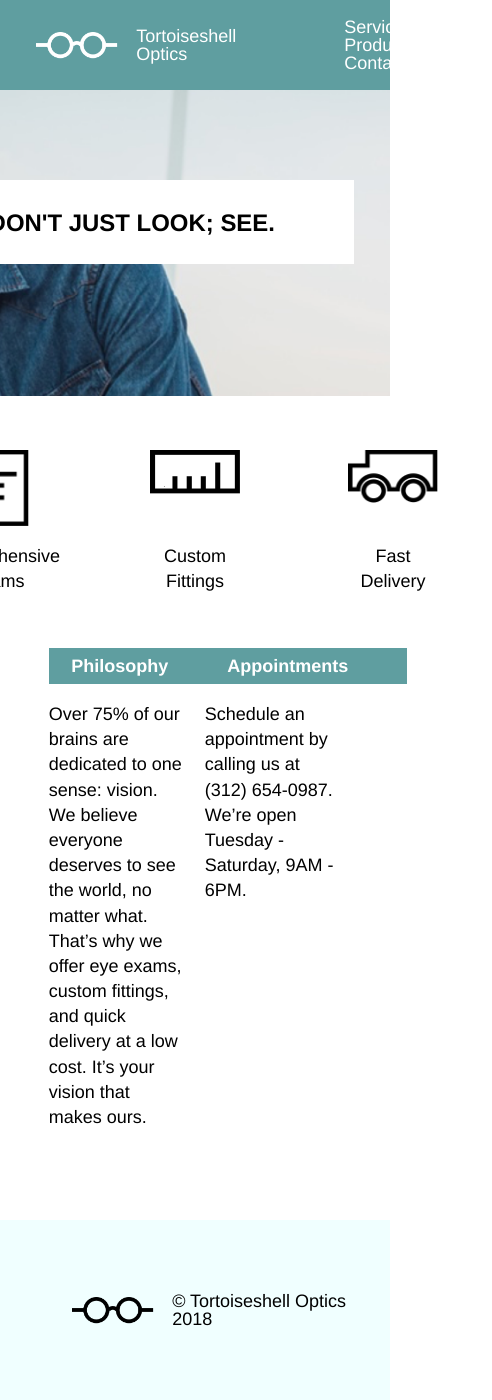
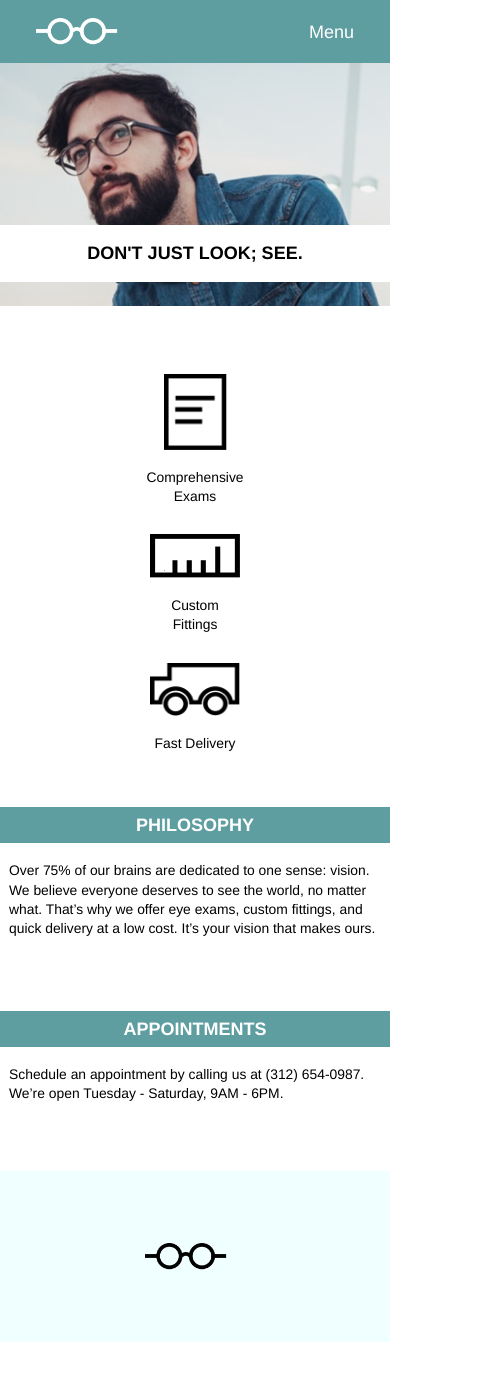
Before and after one commit to thankshermione/tortoiseshelloptics, a plain HTML site: page index.html in a window 390 px wide. Shown: the whole page, 492 px wide, since content can reach past the window. After the commit the page ends 1342 px from the top, so only its background shows below. Drawn offline with Linux system fonts and the light colour scheme.

Commit message:
finish media queries and site

```diff
--- a/index.html
+++ b/index.html
@@ -20,10 +20,13 @@
 					<img src="resources/images/logo-white.png" alt="logo">
 					<span>Tortoiseshell Optics</span>
 				</div>
-				<nav>
+				<nav class="spreadmenu">
 					<span>Services</span>
 					<span>Products</span>
 					<span>Contact</span>
+				</nav>
+				<nav class="shortmenu">
+					<span>Menu</span>
 				</nav>
 			</div>
 
@@ -45,11 +48,11 @@
 				<!-- Services Section -->
 
 				<article class="services">
-					<section class="serviceblock">
+					<section class="serviceblock top">
 						<img class="paper" src="resources/images/paper-icon.png" alt="paper icon">
 						<h3>Comprehensive Exams</h3>
 					</section>
-					<section class="serviceblock">
+					<section class="serviceblock top">
 						<img class="otherimage" src="resources/images/ruler-icon.png" alt="ruler icon">
 						<h3>Custom Fittings</h3>
 					</section>
@@ -63,11 +66,11 @@
 
 				<article class="about">
 					<section class="aboutblock initial">
-						<h2>Philosophy</h2>
+						<h2>PHILOSOPHY</h2>
 						<p>Over 75% of our brains are dedicated to one sense: vision. We believe everyone deserves to see the world, no matter what. That’s why we offer eye exams, custom fittings, and quick delivery at a low cost. It’s your vision that makes ours.</p>
 					</section>
 					<section class="aboutblock">
-						<h2>Appointments</h2>
+						<h2>APPOINTMENTS</h2>
 						<p>Schedule an appointment by calling us at (312) 654-0987. We’re open Tuesday - Saturday, 9AM - 6PM.</p>
 					</section>
 				</article>
@@ -81,7 +84,7 @@
 			<div class="container">
 				<div class="logo">
 					<img src="resources/images/logo-black.png" alt="logo">
-					&copy; Tortoiseshell Optics 2018
+					<span>&copy; Tortoiseshell Optics 2018</span>
 				</div>
 			</div>
 		</footer>
--- a/resources/css/style.css
+++ b/resources/css/style.css
@@ -34,6 +34,7 @@ header .container,
  	align-items: center;
 }
 
+
 	/* Site Container */
 
 .container {
@@ -48,6 +49,7 @@ header .container,
 		width: 100%;
 	}
 }
+
 
  	/* Header */
 
@@ -64,6 +66,19 @@ header {
 @media only screen and (max-width: 1024px) {
 	header {
 		height: 22rem;
+	}
+}
+
+@media only screen and (max-width: 750px) {
+	header {
+			background-position: 30%;
+			height: 17rem;
+	}
+}
+
+@media only screen and (max-width: 470px) {
+	header {
+			background-position: 20%;
 	}
 }
 
@@ -85,11 +100,31 @@ header {
 		padding-left: 2rem;
 	}
 
+	.shortmenu {
+		display: none;
+	}
+
 		/* Media Queries */
 
 	@media only screen and (max-width: 1024px) {
 		header .container {
 			margin-top: 0;
+		}
+	}
+
+	@media only screen and (max-width: 750px) {
+		.spreadmenu {
+			display: none;
+		}
+
+		.shortmenu {
+			display: initial;
+		}
+	}
+
+	@media only screen and (max-width: 600px) {
+		header .logo span {
+				display: none;
 		}
 	}
 
@@ -119,6 +154,24 @@ header {
 	 	}
 	}
 
+	@media only screen and (max-width: 750px) {
+		.bannerbox {
+			margin-top: 9rem;
+			padding: 1rem 0;
+			line-height: initial;
+			text-align: center;
+			width: 100%;
+			margin-right: 0;
+		}
+	}
+
+	@media only screen and (max-width: 470px) {
+		.bannerbox {
+			font-size: 1rem;
+		}
+	}
+
+
  	/* Main Section */
 
 main .container {
@@ -126,6 +179,14 @@ main .container {
 	flex-direction: column;
 	margin-top: 3rem;
 	margin-bottom: 5rem;
+}
+
+		/* Media Queries */
+
+@media only screen and (max-width: 600px) {
+	main .container {
+		margin: 3.77rem 0;
+	}
 }
 
  		/* Services Icons */
@@ -159,6 +220,40 @@ main .container {
  		width: 5rem;
  	}
 
+ 		/* Media Queries */
+
+	@media only screen and (max-width: 470px) {
+		.services {
+			flex-direction: column;
+			align-items: center;
+			justify-content: space-between;
+		}
+
+		.serviceblock h3 {
+			padding-top: 1rem;
+			font-size: .77rem;
+		}
+
+		.serviceblock {
+ 		height: unset;
+ 		}
+
+ 		.serviceblock.top {
+ 			margin-bottom: 1.54rem;
+ 		}
+	}
+
+	@media only screen and (max-width: 600px) {
+		.serviceblock {
+			margin: 0;
+		}
+
+		.services {
+			justify-content: space-around;
+			width: 100%;
+		}
+	}
+
  		/* About Blocks */
 
  	.about {
@@ -180,6 +275,58 @@ main .container {
  		width: 10rem;
  	}
 
+ 		/* Media Queries */
+
+	@media only screen and (max-width: 750px) {
+		.aboutblock {
+			width: 45%;
+		}
+
+		.initial {
+			margin-right: 0;
+		}
+
+		.about {
+			justify-content: space-between;
+			margin-left: 5%;
+			margin-right: 5%;
+		}
+	}
+
+	@media only screen and (max-width: 560px) {
+		.about {
+			flex-direction: column;
+			margin-right: 0;
+			margin-left: 0;
+		}
+
+		.initial {
+			margin-bottom: 4rem;
+		}
+
+		.aboutblock {
+			width: 100%;
+		}
+
+		.aboutblock p {
+			padding-left: .5rem;
+			padding-right: .5rem;
+		}
+
+		.aboutblock h2 {
+			text-align: center;
+			padding: .5rem 0;
+			width: 100%;
+		}
+	}
+
+	@media only screen and (max-width: 470px) {
+		.aboutblock p {
+			font-size: .77rem;
+		}
+	}
+
+
  	/* Footer */
 
 footer .container {
@@ -191,3 +338,20 @@ footer .container {
 footer .logo {
 	padding: 4rem 0 4rem 4rem;
 }
+
+		/* Media Queries */
+
+@media only screen and (max-width: 600px) {
+	footer .container {
+		justify-content: center;
+	}
+
+	footer .logo {
+	padding-left: 0;
+	}
+
+@media only screen and (max-width: 470px) {
+	footer span {
+		display: none;
+	}
+}
```
